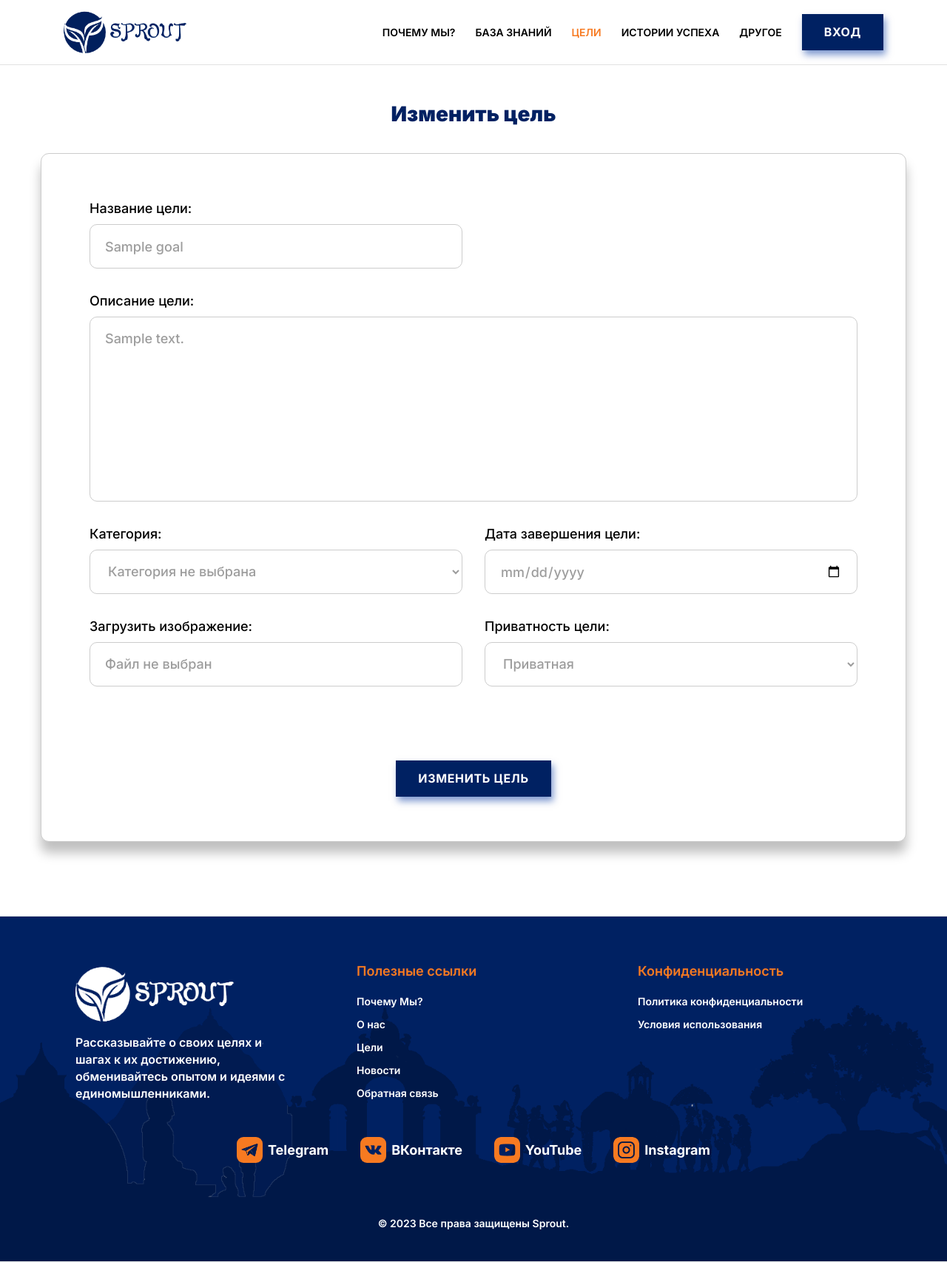
After one commit to Viktor1732/ACHIEVING_GOALS, a Django app: a page that uses goals/goal_setting/templates/goal_setting/update_goal.html in a window 1280 px wide. The commit adds this page. Shown: the whole page at 74% size. Run offline with Django 4.2, Linux system fonts and the light colour scheme; tables that the repository leaves empty hold one stand-in row (values such as "Sample post"); parts of the project's set-up code (start-up, migrations or seed data) failed here and were passed over.

Commit message:
Прописал изменение цели и возврат на страницу целей.

```diff
--- a/goals/goal_setting/forms.py
+++ b/goals/goal_setting/forms.py
@@ -51,3 +51,54 @@ class CreateGoalsForm(forms.ModelForm):
                                             'name': "goal-photo", 'accept': "image/png, image/jpg, image/jpeg",
                                             'required': "", 'id': "upload-file"}),
         }
+
+
+class UpdateGoalForm(forms.ModelForm):
+    CHOICES_CATEGORY = (
+        ('', 'Категория не выбрана'),
+        ('Личный рост', 'Личный рост'),
+        ('Образование', 'Образование'),
+        ('Иностранные языки', 'Иностранные языки'),
+        ('Хобби', 'Хобби'),
+        ('Творчество', 'Творчество'),
+        ('Карьера и работа', 'Карьера и работа'),
+        ('Финансы', 'Финансы'),
+        ('Покупки', 'Покупки'),
+        ('Здоровье', 'Здоровье'),
+        ('Спорт', 'Спорт'),
+        ('Отдых', 'Отдых'),
+        ('Взаимоотношения', 'Взаимоотношения'),
+        ('Другое', 'Другое'),
+    )
+
+    CHOICES_PRIVACY = (
+        ('Приватная', 'Приватная'),
+        ('Публичная', 'Публичная'),
+    )
+
+    category = forms.CharField(
+        widget=forms.Select(choices=CHOICES_CATEGORY, attrs={
+            'name': "category", 'id': "category", 'class': "form-control cursor-pointer"
+        }))
+
+    privacy = forms.CharField(
+        widget=forms.Select(choices=CHOICES_PRIVACY, attrs={
+            'name': "privacy", 'id': "privacy", 'class': "form-control cursor-pointer"
+        }))
+
+    class Meta:
+        model = Goals
+        fields = '__all__'
+
+    widgets = {
+        'title': forms.TextInput(
+            attrs={'class': 'form-control', 'id': 'goal_title', 'name': 'goal-title', 'type': 'text'}),
+        'description': forms.Textarea(
+            attrs={'class': 'form-textarea-control', 'name': 'goal-desc', 'id': 'id_goal_desc'}),
+        'time_of_end': forms.DateTimeInput(
+            attrs={'name': "target", 'id': "target",
+                   'class': "form-control cursor-pointer", 'type': "date"}),
+        'image': forms.FileInput(attrs={'class': 'form-control-hidden', 'type': "file",
+                                        'name': "goal-photo", 'accept': "image/png, image/jpg, image/jpeg",
+                                        'required': "", 'id': "upload-file"}),
+    }
--- a/goals/goal_setting/templates/goal_setting/goals.html
+++ b/goals/goal_setting/templates/goal_setting/goals.html
@@ -137,7 +137,7 @@
                         <a href="{{ n.get_absolute_url }}">
                             <p class="news-block-desc">{{ n.content|truncatewords:12 }}</p>
                         </a>
-                        <p class="block-date">{{ n.time_create|date:"d-m-Y H:i:s" }}</p>
+                        <p class="block-date">{{ n.time_create }}</p>
                     </div>
                 </div>
             </div>
--- a/goals/goal_setting/templates/goal_setting/show_goal.html
+++ b/goals/goal_setting/templates/goal_setting/show_goal.html
@@ -17,7 +17,7 @@
                         </a>
                     </li>
                     <li class="goal-list-icon">
-                        <a href="#" class="goal-icon-link">
+                        <a href="{% url 'update_goal' goal_slug=goal.slug %}" class="goal-icon-link">
                             <img class="icon-link-img" src="{% static 'goal_setting/images/icons/edit.png' %}">
                         </a>
                     </li>
--- /dev/null
+++ b/goals/goal_setting/templates/goal_setting/update_goal.html
@@ -0,0 +1,59 @@
+{% extends 'goal_setting/base.html' %}
+
+{% block content %}
+<!-- update goal -->
+<section class="goals">
+    <div class="container">
+        <div class="row-content">
+            <div class="new-goal-card">
+                <div class="goal-new-title-wrap">
+                    <h4 class="goal-new-title">Изменить цель</h4>
+                </div>
+                <div class="create-goal-card">
+                    <div class="create-goal-form">
+                        <form action="" method="post" enctype="multipart/form-data" id="create-goal-frm" class="create-goal-frm">
+                            {% csrf_token %}
+                            <div class="form-group">
+                                <label class="form-label">Название цели:</label>
+                                {{ form.title }}
+                            </div>
+                            <div class="form-textarea">
+                                <label class="form-label">Описание цели:</label>
+                                {{ form.description }}
+                            </div>
+                            <div class="row">
+                                <div class="form-group">
+                                    <label class="form-label">Категория:</label>
+                                    {{ form.category }}
+                                </div>
+                                <div class="form-group">
+                                    <label class="form-label">Дата завершения цели:</label>
+                                    {{ form.time_of_end }}
+                                </div>
+                            </div>
+                            <div class="row">
+                                <div class="form-group">
+                                    <label class="form-label">Загрузить изображение:</label>
+                                    <a id="upload-btn"><span id="upload-text" class="form-control cursor-pointer">Файл не выбран</span></a>
+                                    {{ form.image }}
+                                </div>
+                                <div class="form-group">
+                                    <label class="form-label">Приватность цели:</label>
+                                    {{ form.privacy }}
+                                </div>
+                            </div>
+                            <div class="form-create-btn">
+                                <button type="submit" class="btn btn-blue">Изменить цель</button>
+                            </div>
+                        </form>
+                    </div>
+                </div>
+            </div>
+        </div>
+    </div>
+</section>
+
+{% endblock content %}
+
+{% block join-banner %}
+{% endblock join-banner %}
--- a/goals/goal_setting/urls.py
+++ b/goals/goal_setting/urls.py
@@ -11,11 +11,8 @@ urlpatterns = [
     path('goals/', CreateGoals.as_view(), name='goals'),
     path('goals/my_goals/', GoalsMenu.as_view(), name='my_goals'),
     path('goals/my_goals/<goal_slug>/', ShowGoal.as_view(), name='goal'),
-
-    # url(r'^delete/(?P<part_id>[0-9]+)/$', view.function, name='delete_view'),
     path(r'^goals/my_goals/(?P<goal_slug>\d+)$', delete_goal, name='delete_goal'),
-    # path(r'^delete/(?P<goal_slug>+)/$', delete_goal, name='delete_goal'),
-
+    path('goals/my_goals/update/<slug:goal_slug>/', GoalUpdate.as_view(), name='update_goal'),
     path('news/', ListNews.as_view(), name='news'),
     path('news/<slug:news_slug>/', ShowNews.as_view(), name='news'),
     path('about/', about_us, name='about'),
--- a/goals/goal_setting/views.py
+++ b/goals/goal_setting/views.py
@@ -2,9 +2,9 @@ import datetime
 
 from django.shortcuts import render, redirect
 from django.urls import reverse_lazy
-from django.views.generic import ListView, DetailView, CreateView
+from django.views.generic import ListView, DetailView, CreateView, UpdateView
 
-from .forms import CreateGoalsForm
+from .forms import CreateGoalsForm, UpdateGoalForm
 from .utils import *
 
 
@@ -106,6 +106,20 @@ def delete_goal(request, goal_slug=None):
     return render(request, 'goal_setting/goals-menu.html')
 
 
+class GoalUpdate(DataMixin, UpdateView):
+    model = Goals
+    form_class = CreateGoalsForm
+    template_name = 'goal_setting/update_goal.html'
+    context_object_name = 'form'
+    slug_url_kwarg = 'goal_slug'
+    success_url = reverse_lazy('my_goals')
+
+    def get_context_data(self, **kwargs):
+        context = super().get_context_data(**kwargs)
+        c_def = self.get_user_context(title='Sprout | Изменить цель')
+        return dict(list(context.items()) + list(c_def.items()))
+
+
 def points_info(request):
     return render(request, 'goal_setting/points_info.html', context={'title': 'Информация о баллах'})
 
```
